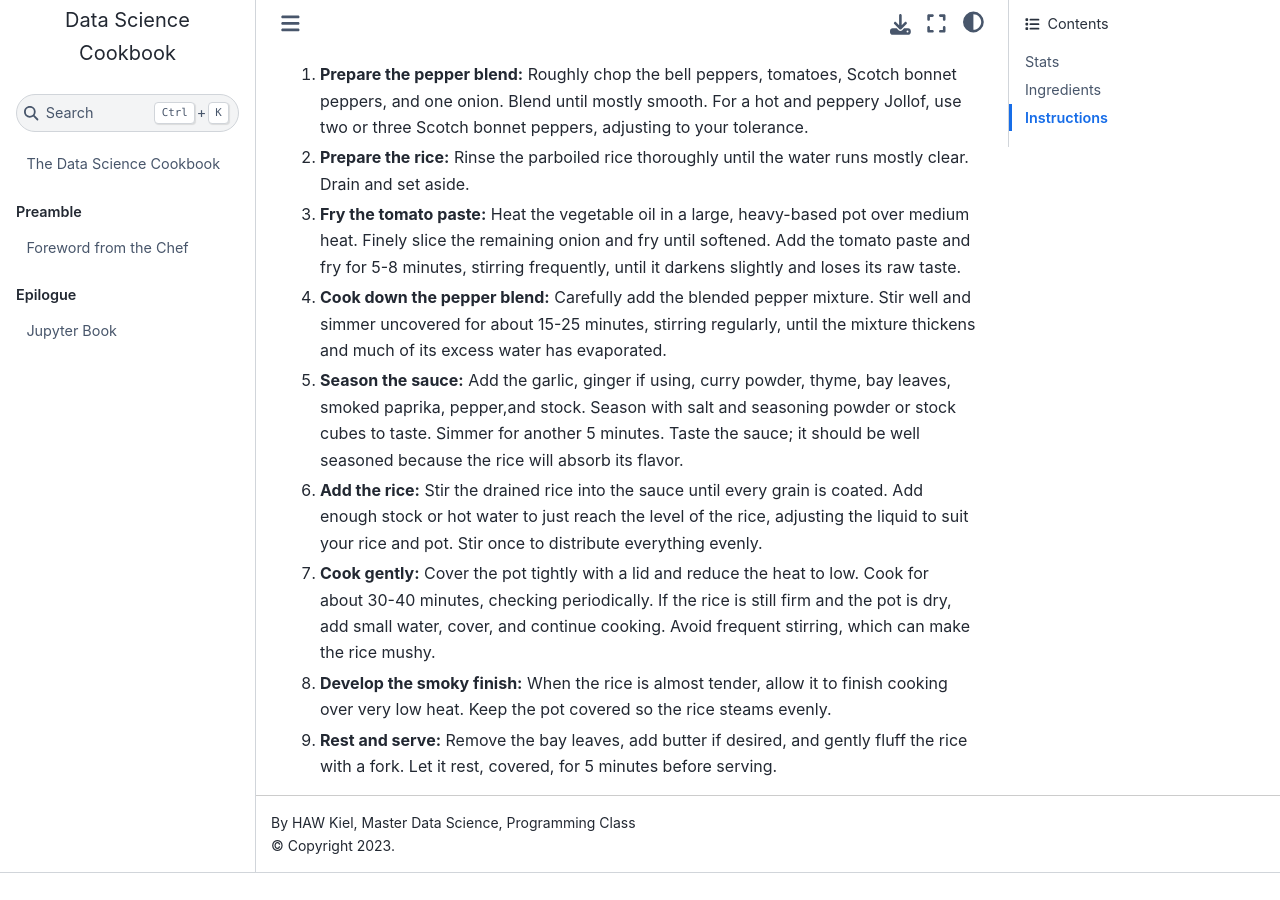
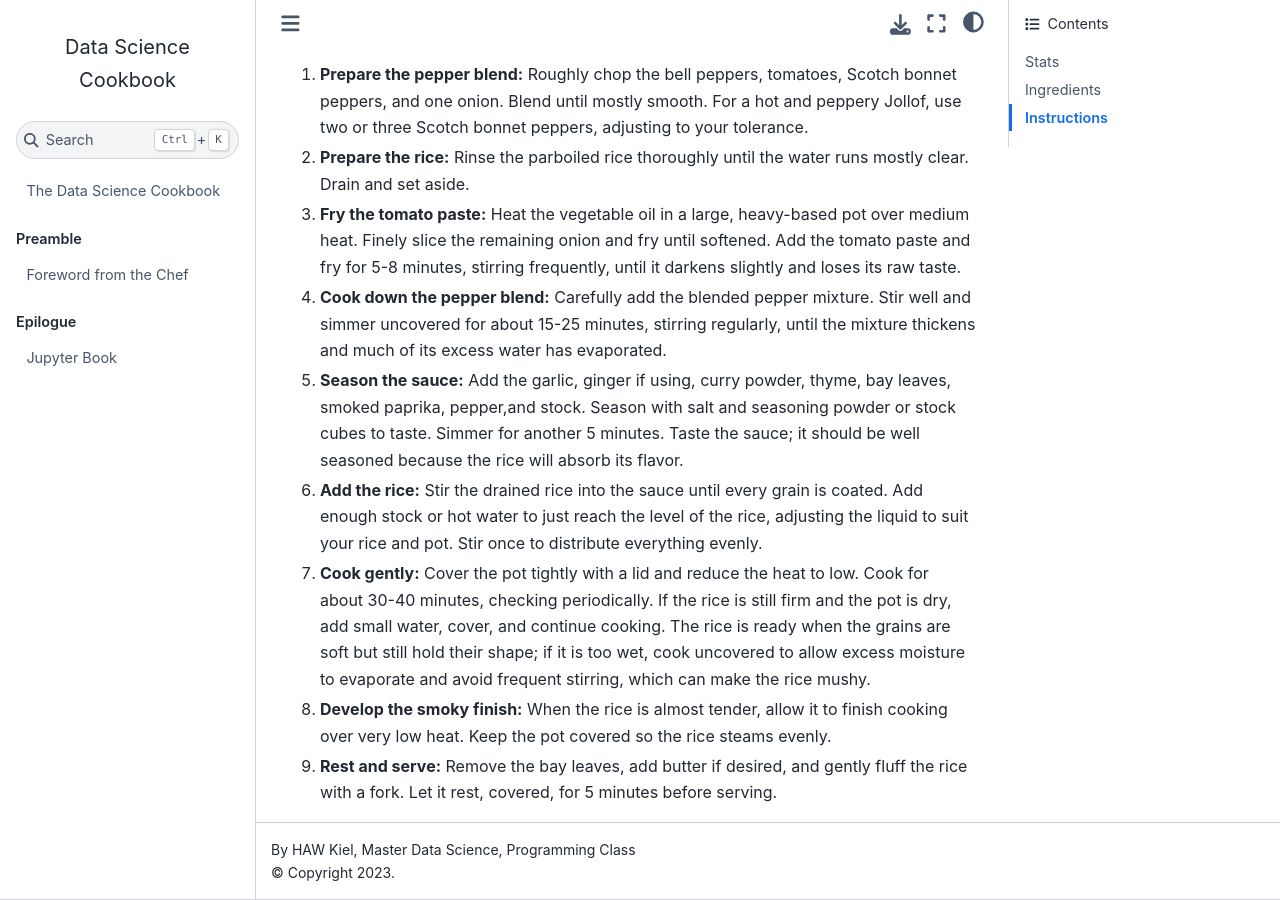
Before and after one commit to alirhml/data-science-cookbook, a Jupyter Book: the page built from recipes/2026-winter/nigerian-jollof-rice/recipe.md, in a window 1280 px wide and 900 px high, scrolled down 1225 px. Built offline with Jupyter Book 1.0.4 settings and Sphinx 7.4.7 and the Sphinx Book theme 1.1.4, drawn with Linux system fonts in a browser that asks for light colours; before the commit the page ends 2098 px from its top, so only the background shows below that.

Commit message:
Improved rice cooking instructions on Step 7

```diff
--- a/recipes/2026-winter/nigerian-jollof-rice/recipe.md
+++ b/recipes/2026-winter/nigerian-jollof-rice/recipe.md
@@ -40,6 +40,6 @@ Nigerian Jollof is a delicious West African dish cooked in a rich, spicy tomato
 4. **Cook down the pepper blend:** Carefully add the blended pepper mixture. Stir well and simmer uncovered for about 15-25 minutes, stirring regularly, until the mixture thickens and much of its excess water has evaporated.
 5. **Season the sauce:** Add the garlic, ginger if using, curry powder, thyme, bay leaves, smoked paprika, pepper,and stock. Season with salt and seasoning powder or stock cubes to taste. Simmer for another 5 minutes. Taste the sauce; it should be well seasoned because the rice will absorb its flavor.
 6. **Add the rice:** Stir the drained rice into the sauce until every grain is coated. Add enough stock or hot water to just reach the level of the rice, adjusting the liquid to suit your rice and pot. Stir once to distribute everything evenly.
-7. **Cook gently:** Cover the pot tightly with a lid and reduce the heat to low. Cook for about 30-40 minutes, checking periodically. If the rice is still firm and the pot is dry, add small water, cover, and continue cooking. Avoid frequent stirring, which can make the rice mushy.
+7. **Cook gently:** Cover the pot tightly with a lid and reduce the heat to low. Cook for about 30-40 minutes, checking periodically. If the rice is still firm and the pot is dry, add small water, cover, and continue cooking. The rice is ready when the grains are soft but still hold their shape; if it is too wet, cook uncovered to allow excess moisture to evaporate and avoid frequent stirring, which can make the rice mushy.
 8. **Develop the smoky finish:** When the rice is almost tender, allow it to finish cooking over very low heat. Keep the pot covered so the rice steams evenly.
 9. **Rest and serve:** Remove the bay leaves, add butter if desired, and gently fluff the rice with a fork. Let it rest, covered, for 5 minutes before serving.
```
